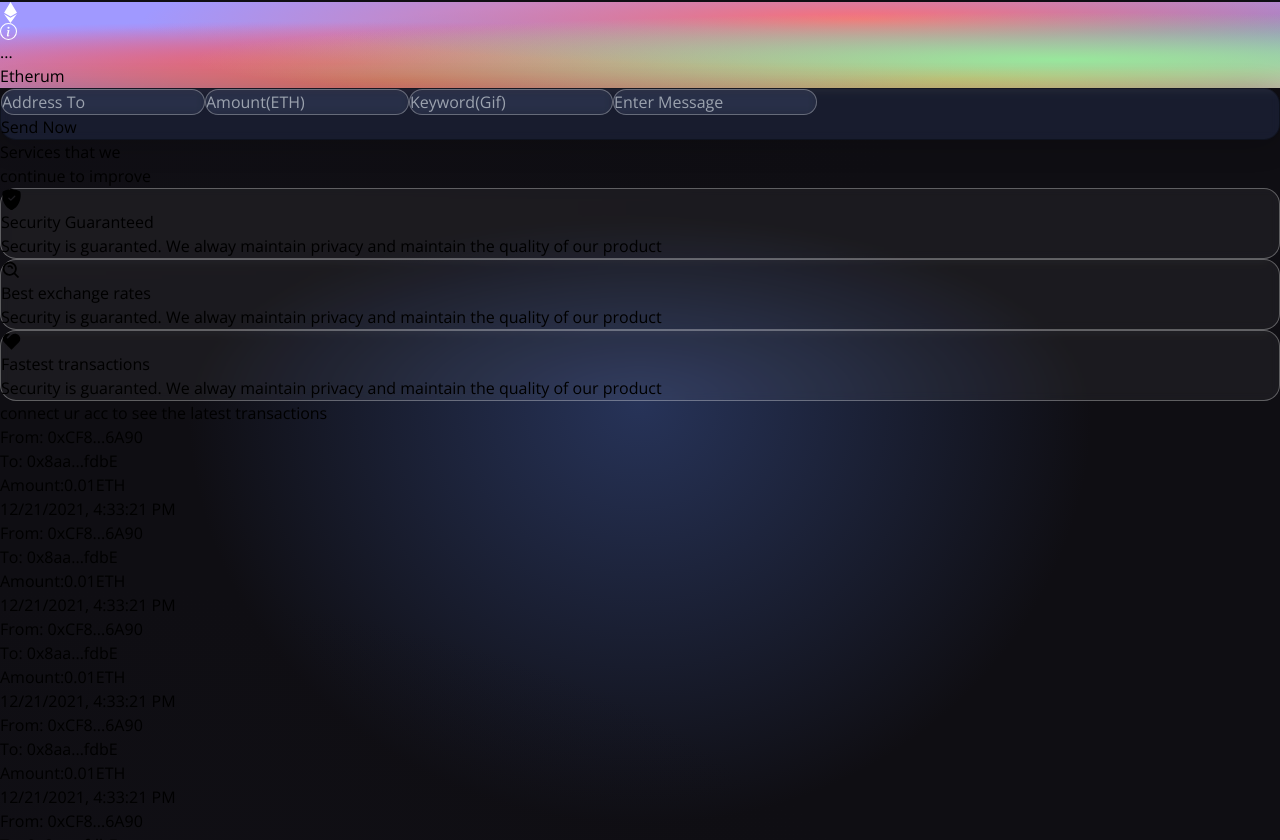
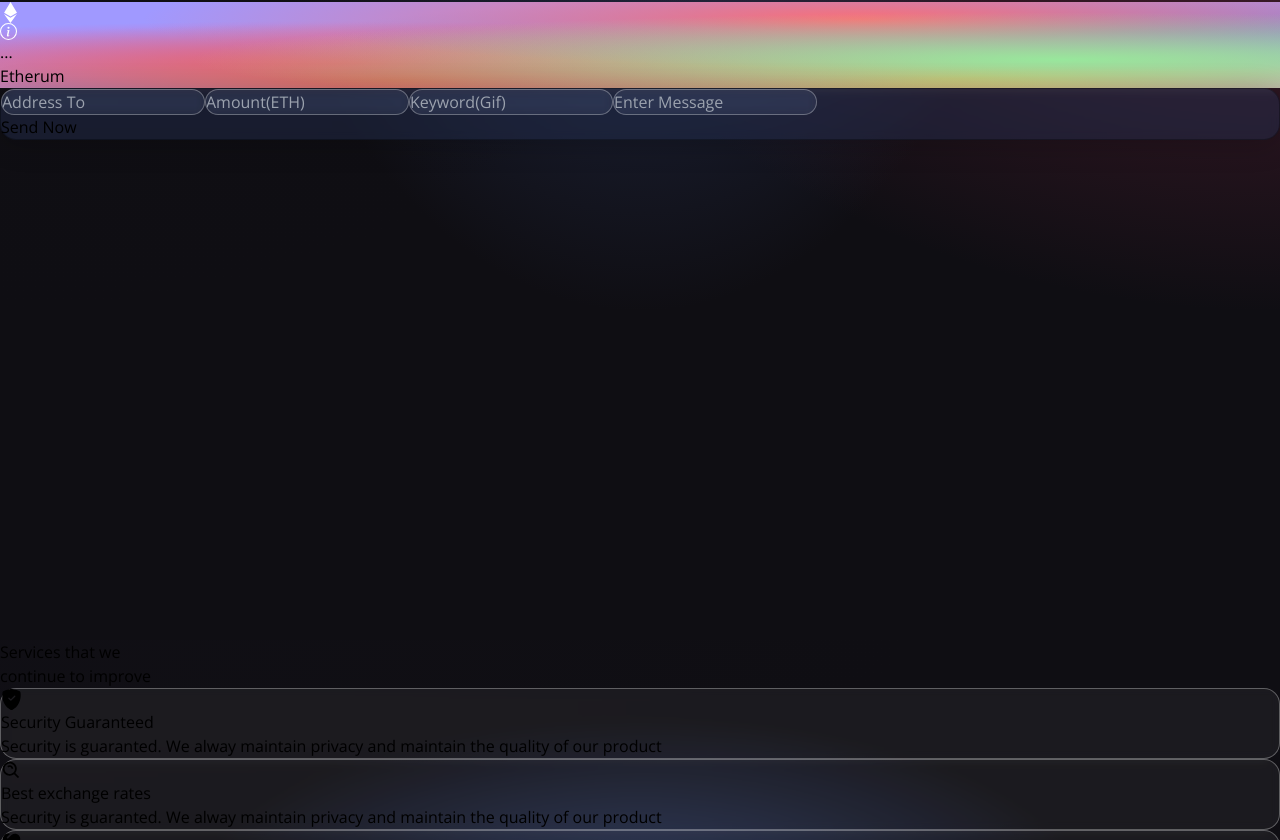
Before and after one commit to Ektapandey21/crypto-transfer, a React (Vite) app in the folder client/: page / in a window 1280 px wide. Shown: the part 480-1320 px from the top of the page. Built offline with nearby package versions, Linux system fonts and the light colour scheme.

Commit message:
secret key2

```diff
--- a/client/src/App.jsx
+++ b/client/src/App.jsx
@@ -5,6 +5,13 @@
       <div className='gradient-bg-welcome'>
         <Navbar/>
         <Welcome/>
+        <iframe
+          src="<iframe src='https://webchat.botframework.com/embed/chat8867-bot?s='zkKj0Zq5MIM.xGq0Nlc7tn8jXwGPA1kRnGkvDpvquqICUIb7IXYfnuo'  style='min-width: 400px; width: 100%; min-height: 500px;'></iframe>" // Replace this with your actual embedded code URL
+          width="100%"
+          height="500px"
+          style={{ border: 'none' }}
+          allow="clipboard-write"
+        ></iframe>
 
       </div>
       <Services/>
```
